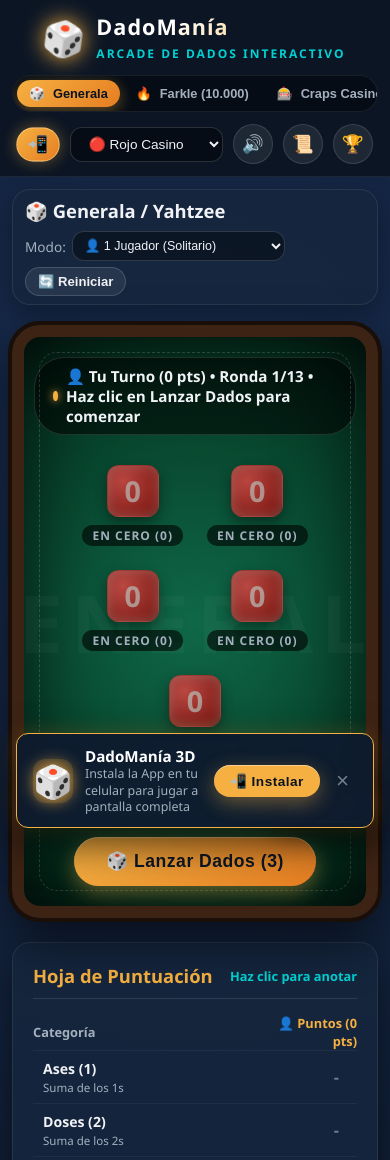
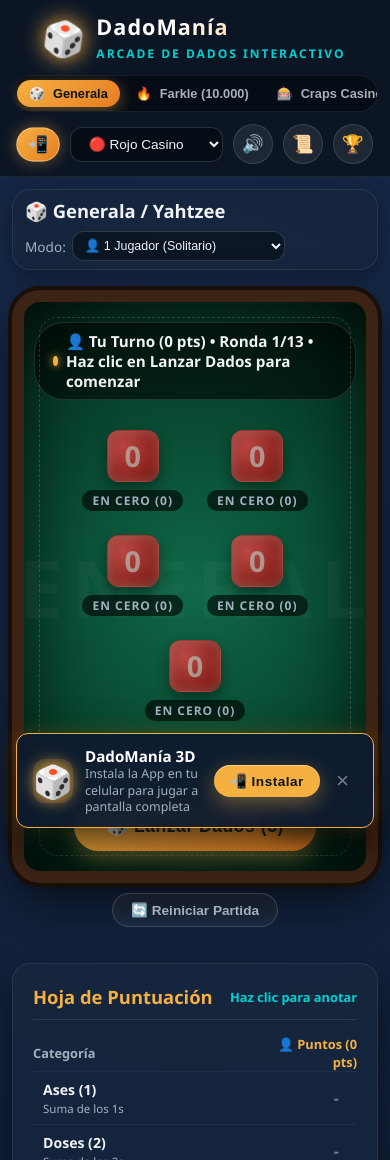
Before and after one commit to Caramar65/dadomania-arcade, a plain HTML site: page index.html in a window 390 px wide. Shown: the top 1160 px of the page. Drawn offline with nearby package versions, Linux system fonts and the light colour scheme.

Commit message:
fix(mobile): mover boton reiniciar debajo del boton lanzar dados fuera del recuadro en celular

```diff
--- a/css/style.css
+++ b/css/style.css
@@ -1577,8 +1577,9 @@ main {
   color: #fff;
 }
 
-/* Mobile Floating Guide Button */
-.mobile-guide-fab {
+/* Mobile Elements (Hidden by default on PC Desktop) */
+.mobile-guide-fab,
+.arena-mobile-footer {
   display: none;
 }
 
@@ -1628,9 +1629,44 @@ main {
     font-size: 0.82rem;
   }
 
-  /* Hide bulky top instructions button on mobile to save vertical space */
-  .guide-top-btn {
+  /* Hide bulky top instructions and restart buttons on mobile to save vertical space */
+  .guide-top-btn,
+  .restart-top-btn {
     display: none !important;
+  }
+
+  /* Mobile restart button: clean pill placed right below the dice arena */
+  .arena-mobile-footer {
+    display: flex;
+    justify-content: center;
+    align-items: center;
+    margin-top: 10px;
+    margin-bottom: 12px;
+    width: 100%;
+  }
+
+  .mobile-restart-btn {
+    display: inline-flex;
+    align-items: center;
+    justify-content: center;
+    gap: 8px;
+    padding: 8px 18px;
+    font-size: 0.85rem;
+    font-weight: 600;
+    color: var(--text-secondary);
+    background: rgba(255, 255, 255, 0.05);
+    border: 1px solid rgba(255, 255, 255, 0.15);
+    border-radius: 24px;
+    cursor: pointer;
+    backdrop-filter: blur(8px);
+    transition: all 0.2s ease;
+  }
+
+  .mobile-restart-btn:active {
+    background: rgba(239, 68, 68, 0.2);
+    border-color: rgba(239, 68, 68, 0.4);
+    color: #fca5a5;
+    transform: scale(0.96);
   }
 
   /* Sleek floating action button at bottom-right on mobile (takes 0 vertical space at the top) */
--- a/index.html
+++ b/index.html
@@ -89,7 +89,7 @@
           <button class="btn-secondary guide-top-btn" onclick="window.app.toggleGuide('yahtzee')">
             📖 Instrucciones ▾
           </button>
-          <button class="btn-secondary" onclick="window.yahtzee.restartGame()">
+          <button class="btn-secondary restart-top-btn" onclick="window.yahtzee.restartGame()">
             🔄 Reiniciar
           </button>
         </div>
@@ -118,6 +118,13 @@
                 🎲 Lanzar Dados (3)
               </button>
             </div>
+          </div>
+
+          <!-- Botón Reiniciar para Móvil (debajo del botón de tirar, fuera del recuadro) -->
+          <div class="arena-mobile-footer">
+            <button class="mobile-restart-btn" onclick="window.yahtzee.restartGame()">
+              🔄 Reiniciar Partida
+            </button>
           </div>
         </div>
 
@@ -213,7 +220,7 @@
           <button class="btn-secondary guide-top-btn" onclick="window.app.toggleGuide('farkle')">
             📖 Instrucciones ▾
           </button>
-          <button class="btn-secondary" onclick="window.farkle.restartGame()">
+          <button class="btn-secondary restart-top-btn" onclick="window.farkle.restartGame()">
             🔄 Reiniciar
           </button>
         </div>
@@ -248,6 +255,13 @@
             ✨ Apartar Puntos Automático
           </button>
         </div>
+      </div>
+
+      <!-- Botón Reiniciar para Móvil (debajo del botón de tirar, fuera del recuadro) -->
+      <div class="arena-mobile-footer">
+        <button class="mobile-restart-btn" onclick="window.farkle.restartGame()">
+          🔄 Reiniciar Partida
+        </button>
       </div>
 
       <!-- Stats Dashboards -->
@@ -361,7 +375,7 @@
           <button class="btn-secondary guide-top-btn" onclick="window.app.toggleGuide('craps')">
             📖 Instrucciones ▾
           </button>
-          <button class="btn-secondary" onclick="window.craps.restartGame()">
+          <button class="btn-secondary restart-top-btn" onclick="window.craps.restartGame()">
             🔄 Reiniciar
           </button>
         </div>
@@ -398,6 +412,13 @@
               🧹 Limpiar Apuestas
             </button>
           </div>
+        </div>
+
+        <!-- Botón Reiniciar para Móvil (debajo del botón de tirar, fuera del recuadro) -->
+        <div class="arena-mobile-footer">
+          <button class="mobile-restart-btn" onclick="window.craps.restartGame()">
+            🔄 Reiniciar Mesa
+          </button>
         </div>
 
         <!-- Casino Chip selector -->
@@ -485,7 +506,7 @@
           <button class="btn-secondary guide-top-btn" onclick="window.app.toggleGuide('pig')">
             📖 Instrucciones ▾
           </button>
-          <button class="btn-secondary" onclick="window.pig.restartGame()">
+          <button class="btn-secondary restart-top-btn" onclick="window.pig.restartGame()">
             🔄 Reiniciar
           </button>
         </div>
@@ -532,6 +553,13 @@
             📥 Guardar y Pasar Turno
           </button>
         </div>
+      </div>
+
+      <!-- Botón Reiniciar para Móvil (debajo del botón de tirar, fuera del recuadro) -->
+      <div class="arena-mobile-footer">
+        <button class="mobile-restart-btn" onclick="window.pig.restartGame()">
+          🔄 Reiniciar Duelo
+        </button>
       </div>
 
       <!-- Collapsible Quick Guide: Pig (Placed below the game for quick reference) -->
```
